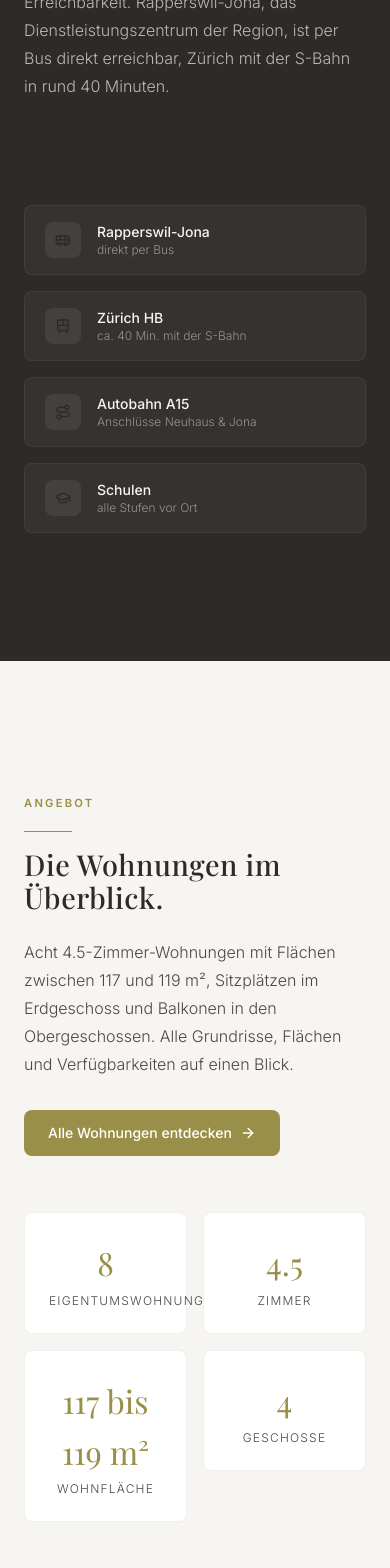
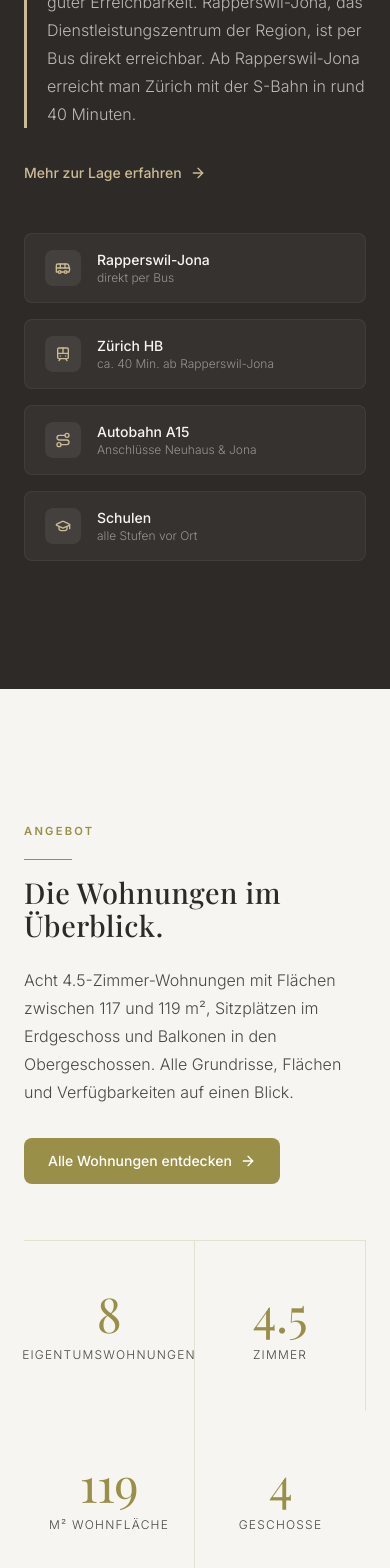
Before and after one commit to livetourimmo/eschenbach-website, a Next.js app: page / in a window 390 px wide. Shown: the part 4211-5779 px from the top of the page. Built offline with nearby package versions, Linux system fonts and the light colour scheme; no server answers.

Commit message:
Design improvements: hover states, material cards, lage badges, impressum liveTour

```diff
--- a/app/globals.css
+++ b/app/globals.css
@@ -168,6 +168,62 @@ p {
 .status-reserviert { display: inline-block; padding: 0.2rem 0.65rem; font-size: 0.7rem; font-weight: 600; border-radius: 4px; background: #fffbeb; color: #92400e; }
 .status-verkauft   { display: inline-block; padding: 0.2rem 0.65rem; font-size: 0.7rem; font-weight: 600; border-radius: 4px; background: #f3f4f6; color: #6b7280; }
 
+/* ─── Interactive card hover ─── */
+.card-interactive {
+  transition: transform 0.25s ease, box-shadow 0.25s ease, border-color 0.25s ease;
+  cursor: default;
+}
+.card-interactive:hover {
+  transform: translateY(-3px);
+  box-shadow: 0 12px 40px rgba(35,29,25,0.10);
+  border-color: rgba(153,143,72,0.3) !important;
+}
+.card-interactive:hover .icon-badge {
+  background-color: rgba(153,143,72,0.18) !important;
+  transition: background-color 0.25s ease;
+}
+.card-interactive:hover .icon-badge svg {
+  transform: scale(1.15);
+  transition: transform 0.2s ease;
+}
+
+/* ─── Nav link underline slide ─── */
+.nav-link {
+  position: relative;
+  text-decoration: none;
+}
+.nav-link::after {
+  content: '';
+  position: absolute;
+  bottom: -2px;
+  left: 0;
+  width: 0;
+  height: 1px;
+  background-color: var(--color-accent);
+  transition: width 0.3s ease;
+}
+.nav-link:hover::after,
+.nav-link[aria-current="page"]::after {
+  width: 100%;
+}
+
+/* ─── Image zoom on hover ─── */
+.img-zoom {
+  overflow: hidden;
+}
+.img-zoom img {
+  transition: transform 0.6s ease;
+}
+.img-zoom:hover img {
+  transform: scale(1.04);
+}
+
+/* ─── Signature gold-left accent line ─── */
+.gold-left {
+  border-left: 3px solid var(--color-accent);
+  padding-left: 1.25rem;
+}
+
 /* ─── Nav scroll blur ─── */
 .nav-scrolled {
   background: rgba(246, 245, 242, 0.92) !important;
--- a/app/lage/page.tsx
+++ b/app/lage/page.tsx
@@ -60,7 +60,7 @@ export default function LagePage() {
             <div className="max-w-3xl">
               <span className="label-tag">Standort</span>
               <div className="accent-line" />
-              <p className="text-lg font-light" style={{ color: 'var(--color-text-light)', lineHeight: 1.75 }}>
+              <p className="gold-left text-lg font-light" style={{ color: 'var(--color-text-light)', lineHeight: 1.75 }}>
                 Eschenbach zählt heute über 10'000 Einwohnerinnen und Einwohner und liegt im
                 Kanton St. Gallen, eingebettet in die vielfältige Landschaft der Region
                 Zürichsee-Linth. Das Dorf verbindet ländliche Qualität mit einer ausgezeichneten
@@ -115,29 +115,24 @@ export default function LagePage() {
               {/* Transport grid */}
               <div className="mt-8 flex flex-col gap-3">
                 {[
-                  { mode: 'Bus',     dest: 'Rapperswil-Jona',  time: 'direkt, mehrmals stündlich' },
-                  { mode: 'Bus',     dest: 'Uznach & Rüti ZH', time: 'direkt' },
-                  { mode: 'S-Bahn',  dest: 'Zürich HB',        time: 'ca. 40 Min. ab Rapperswil' },
-                  { mode: 'Auto',    dest: 'Autobahn A15',      time: 'Anschlüsse Neuhaus & Jona' },
+                  { Icon: Bus,   dest: 'Rapperswil-Jona',  time: 'direkt, mehrmals stündlich' },
+                  { Icon: Bus,   dest: 'Uznach & Rüti ZH', time: 'direkt' },
+                  { Icon: Train, dest: 'Zürich HB',        time: 'ca. 40 Min. ab Rapperswil' },
+                  { Icon: Route, dest: 'Autobahn A15',     time: 'Anschlüsse Neuhaus & Jona' },
                 ].map(t => (
                   <div
-                    key={`${t.mode}-${t.dest}`}
-                    className="flex items-center gap-4 px-4 py-3 rounded"
+                    key={t.dest}
+                    className="card-interactive flex items-center gap-4 px-4 py-3 rounded"
                     style={{
                       background: 'var(--color-page)',
                       border: '1px solid rgba(82,68,52,0.08)',
                     }}
                   >
                     <div
-                      className="shrink-0 text-xs font-semibold uppercase tracking-widest px-2 py-1 rounded"
-                      style={{
-                        background: 'rgba(153,143,72,0.1)',
-                        color: 'var(--color-accent)',
-                        minWidth: '2.5rem',
-                        textAlign: 'center',
-                      }}
+                      className="icon-badge shrink-0 w-9 h-9 rounded flex items-center justify-center"
+                      style={{ background: 'rgba(153,143,72,0.1)' }}
                     >
-                      {t.mode}
+                      <t.Icon size={16} style={{ color: 'var(--color-accent)' }} />
                     </div>
                     <div>
                       <div className="text-sm font-medium" style={{ color: 'var(--color-text-core)' }}>{t.dest}</div>
@@ -184,14 +179,14 @@ export default function LagePage() {
                 ].map(item => (
                   <div
                     key={item.label}
-                    className="flex items-center gap-3 p-3 rounded"
+                    className="card-interactive flex items-center gap-3 p-3 rounded"
                     style={{
                       background: 'var(--color-page)',
                       border: '1px solid rgba(82,68,52,0.08)',
                     }}
                   >
                     <div
-                      className="shrink-0 w-8 h-8 rounded flex items-center justify-center"
+                      className="icon-badge shrink-0 w-8 h-8 rounded flex items-center justify-center"
                       style={{ background: 'rgba(153,143,72,0.08)' }}
                     >
                       <item.Icon size={14} style={{ color: 'var(--color-accent)' }} />
--- a/app/page.tsx
+++ b/app/page.tsx
@@ -216,7 +216,7 @@ export default function HomePage() {
                 ].map(m => (
                   <div
                     key={m.label}
-                    className="p-4 rounded flex flex-col gap-3"
+                    className="card-interactive p-4 rounded flex flex-col gap-3"
                     style={{
                       background: 'var(--color-page)',
                       border: '1px solid rgba(82,68,52,0.08)',
@@ -274,10 +274,11 @@ export default function HomePage() {
               >
                 Ein Standort mit Qualität.
               </h2>
-              <p style={{ color: 'rgba(246,245,242,0.7)', marginBottom: '2rem' }}>
+              <p className="gold-left" style={{ color: 'rgba(246,245,242,0.7)', marginBottom: '2rem', borderColor: 'var(--color-goldsand)' }}>
                 Eschenbach liegt in der Region Zürichsee-Linth und verbindet ländliche Ruhe mit
                 guter Erreichbarkeit. Rapperswil-Jona, das Dienstleistungszentrum der Region, ist
-                per Bus direkt erreichbar, Zürich mit der S-Bahn in rund 40 Minuten.
+                per Bus direkt erreichbar. Ab Rapperswil-Jona erreicht man Zürich mit der S-Bahn
+                in rund 40 Minuten.
               </p>
               <Link
                 href="/lage"
@@ -293,20 +294,20 @@ export default function HomePage() {
               <div className="flex flex-col gap-4">
                 {[
                   { Icon: Bus,           label: 'Rapperswil-Jona', detail: 'direkt per Bus' },
-                  { Icon: Train,         label: 'Zürich HB',       detail: 'ca. 40 Min. mit der S-Bahn' },
+                  { Icon: Train,         label: 'Zürich HB',       detail: 'ca. 40 Min. ab Rapperswil-Jona' },
                   { Icon: Route,         label: 'Autobahn A15',    detail: 'Anschlüsse Neuhaus & Jona' },
                   { Icon: GraduationCap, label: 'Schulen',          detail: 'alle Stufen vor Ort' },
                 ].map(item => (
                   <div
                     key={item.label}
-                    className="flex items-center gap-4 px-5 py-4 rounded-lg"
+                    className="card-interactive flex items-center gap-4 px-5 py-4 rounded-lg"
                     style={{
                       background: 'rgba(255,255,255,0.04)',
                       border: '1px solid rgba(255,255,255,0.06)',
                     }}
                   >
                     <div
-                      className="shrink-0 w-9 h-9 rounded flex items-center justify-center"
+                      className="icon-badge shrink-0 w-9 h-9 rounded flex items-center justify-center"
                       style={{ background: 'rgba(255,255,255,0.07)' }}
                     >
                       <item.Icon size={16} style={{ color: 'var(--color-goldsand)' }} />
@@ -354,29 +355,31 @@ export default function HomePage() {
             </div>
           </ScrollReveal>
 
-          {/* Summary cards */}
-          <div className="mt-14 grid grid-cols-2 md:grid-cols-4 gap-4">
+          {/* Summary stats -- editorial layout */}
+          <div className="mt-14 grid grid-cols-2 md:grid-cols-4" style={{ borderTop: '1px solid rgba(153,143,72,0.2)', borderBottom: '1px solid rgba(153,143,72,0.2)' }}>
             {[
-              { value: '8',          label: 'Eigentumswohnungen' },
-              { value: '4.5',        label: 'Zimmer' },
-              { value: '117 bis 119 m²', label: 'Wohnfläche' },
-              { value: '4',          label: 'Geschosse' },
+              { value: '8',      label: 'Eigentumswohnungen' },
+              { value: '4.5',    label: 'Zimmer' },
+              { value: '119',    label: 'm² Wohnfläche' },
+              { value: '4',      label: 'Geschosse' },
             ].map((item, i) => (
               <ScrollReveal key={item.label} delay={i * 80}>
                 <div
-                  className="p-6 rounded-lg text-center"
+                  className="flex flex-col items-center justify-center text-center py-12 px-6"
                   style={{
-                    background: '#ffffff',
-                    border: '1px solid rgba(82,68,52,0.08)',
-                    boxShadow: 'var(--shadow-soft)',
+                    borderRight: i < 3 ? '1px solid rgba(153,143,72,0.2)' : 'none',
+                    minHeight: '10rem',
                   }}
                 >
                   <div
                     style={{
                       fontFamily: 'var(--font-serif)',
-                      fontSize: '2rem',
+                      fontSize: 'clamp(3rem, 5vw, 4.5rem)',
                       color: 'var(--color-accent)',
-                      marginBottom: '0.25rem',
+                      lineHeight: 1,
+                      letterSpacing: '-0.01em',
+                      marginBottom: '0.6rem',
+                      whiteSpace: 'nowrap',
                     }}
                   >
                     {item.value}
@@ -391,10 +394,10 @@ export default function HomePage() {
         </div>
       </section>
 
-      {/* ── GALERIE ── */}
+      {/* -- GALERIE */}
       <Gallery />
 
-      {/* ── KONTAKT ── */}
+      {/* -- KONTAKT */}
       <ContactSection />
     </>
   )
--- a/components/Gallery.tsx
+++ b/components/Gallery.tsx
@@ -74,13 +74,13 @@ export default function Gallery() {
                  style={{ background: 'rgba(45,42,39,0.15)' }} />
           </button>
 
-          {/* Right column */}
+          {/* Right column — fills exact height of feature image */}
           <div className="flex flex-col gap-3">
             {images.slice(1, 3).map((img, i) => (
               <button
                 key={img.src}
                 className="relative overflow-hidden rounded-lg group cursor-pointer flex-1"
-                style={{ aspectRatio: '4/3', minHeight: '12rem' }}
+                style={{ minHeight: '10rem' }}
                 onClick={() => setLightbox(i + 1)}
                 aria-label={img.alt}
               >
--- a/components/Navigation.tsx
+++ b/components/Navigation.tsx
@@ -47,7 +47,7 @@ export default function Navigation() {
             <Link
               key={l.href}
               href={l.href}
-              className="text-sm font-medium tracking-wide text-[var(--color-text-core)] hover:text-[var(--color-accent)] transition-colors duration-200"
+              className="nav-link text-sm font-medium tracking-wide text-[var(--color-text-core)] hover:text-[var(--color-accent)] transition-colors duration-200"
             >
               {l.label}
             </Link>
--- a/next.config.ts
+++ b/next.config.ts
@@ -9,6 +9,10 @@ const nextConfig: NextConfig = {
         hostname: 'rhqytwztojagwlitepvp.supabase.co',
         pathname: '/storage/v1/object/public/**',
       },
+      {
+        protocol: 'https',
+        hostname: 'images.unsplash.com',
+      },
     ],
   },
 }
```
Also changed, not shown: app/angebot/page.tsx (+38 -29 lines), app/impressum/page.tsx (+19 -0 lines), components/Footer.tsx (+5 -5 lines).
